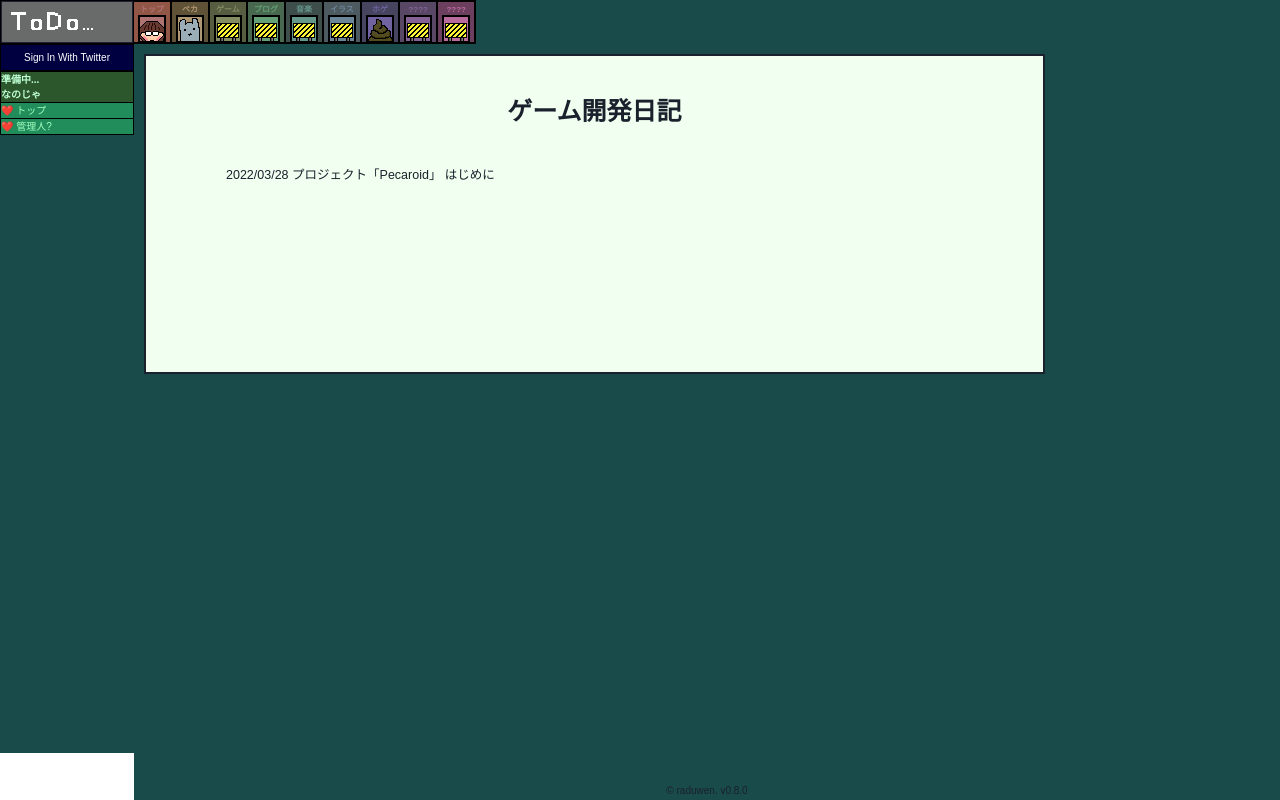
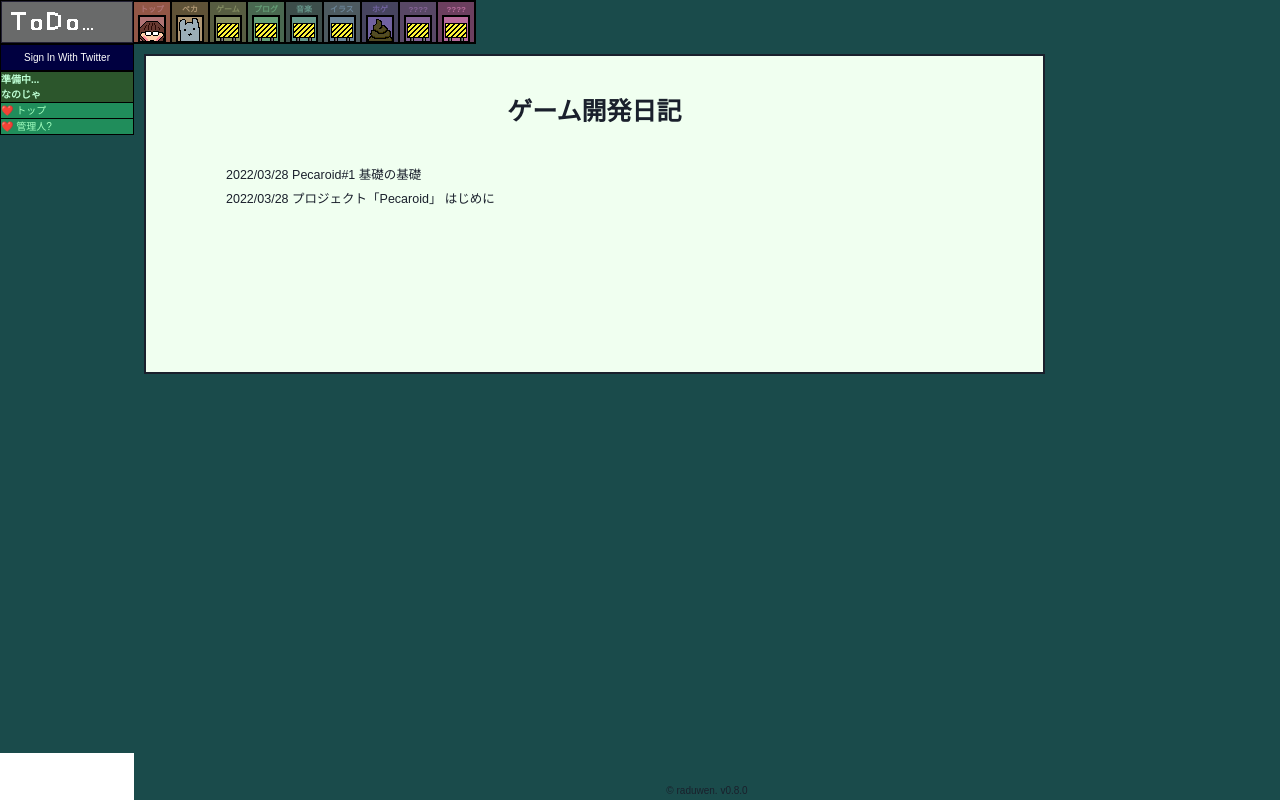
Before and after one commit to raduwen/raduwen.github.io, a Next.js app: page /programming/gamedev in a window 1280 px wide. Built offline with nearby package versions, Linux system fonts and the light colour scheme; no server answers.

Commit message:
feat: add pecroid-1 content

```diff
--- a/src/domain/gamedev-diary/repository/PostRepository.ts
+++ b/src/domain/gamedev-diary/repository/PostRepository.ts
@@ -2,6 +2,24 @@ import { zonedTimeToUtc } from 'date-fns-tz';
 import type { PostEntity, PostWithoutBodyEntity } from '@/domain/gamedev-diary/entity';
 
 const posts: PostEntity[] = [
+  {
+    id: 'pecaroid-1',
+    project: 'pecaroid',
+    title: 'Pecaroid#1 基礎の基礎',
+    date: zonedTimeToUtc('2022-03-28T19:39:00', 'Asia/Tokyo'),
+    body: [
+      { type: 'text', body: 'ウィンドウを表示する、メインループといった基礎的な部分を作った。' },
+      { type: 'text', body: 'アプリケーションを管理するApplicationクラス、ゲームを管理するGameクラスを分離。' },
+      { type: 'text', body: 'Applicationにsf::RenderWindow, Gameを持たせて、一旦ゲームのメインループはApplication内で持たせた。' },
+      { type: 'text', body: 'ウィンドウの管理はApplicationでやるようにしたので、イベント処理や画面クリアなどはApplicationでやらせる。' },
+      { type: 'text', body: 'ゲームの更新処理と描画処理をゲームクラスに担わせた。' },
+      { type: 'text', body: 'と言っても中は空なんだけど…。' },
+      { type: 'image', attributes: { src: '/images/pecaroid1-1.png', layout: 'responsive', width: '752', height: '620' } },
+      { type: 'h2', body: 'その他' },
+      { type: 'text', body: 'マルチプラットフォーム対応する上でビルドも楽にしたかったのでCMakeを導入。' },
+      { type: 'text', body: 'ドキュメントを残した方がいいのでDoxygenも導入。' },
+    ]
+  },
   {
     id: 'pecaroid-0',
     project: 'pecaroid',
@@ -26,7 +44,7 @@ const posts: PostEntity[] = [
       { type: 'h2', body: '目的' },
       { type: 'text', body: 'ゲーム(コーディング)を作ることを楽しむ。' },
       { type: 'h2', body: 'なんでC++?' },
-      { type: 'text', body: 'goとかでもよかったけど設計方針に合うのが見付けられなかった。' },
+      { type: 'text', body: 'goとかでもよかったけど設計方針に合うライブラリがパッと見付けられなかった。' },
       { type: 'text', body: 'C/C++のバインド系は最新に追従されてないことがあるのでイヤだ。' },
       { type: 'h2', body: 'なんでSFML?' },
       { type: 'text', body: 'UnityとかUnrealとかよりもコーディングしないといけないことが多いから。' },
```
Also changed, not shown: public/images/pecaroid1-1.png (added).
